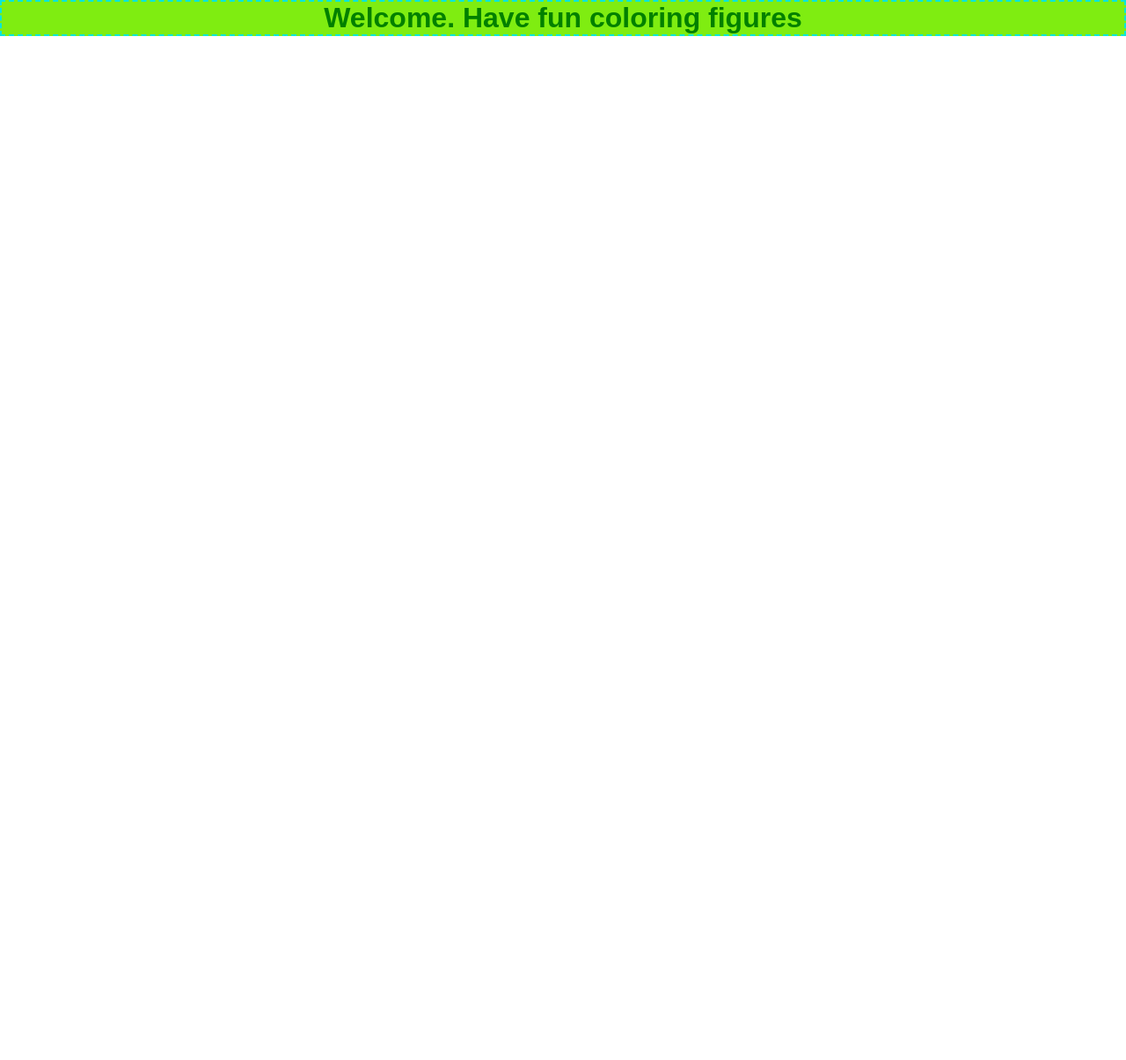
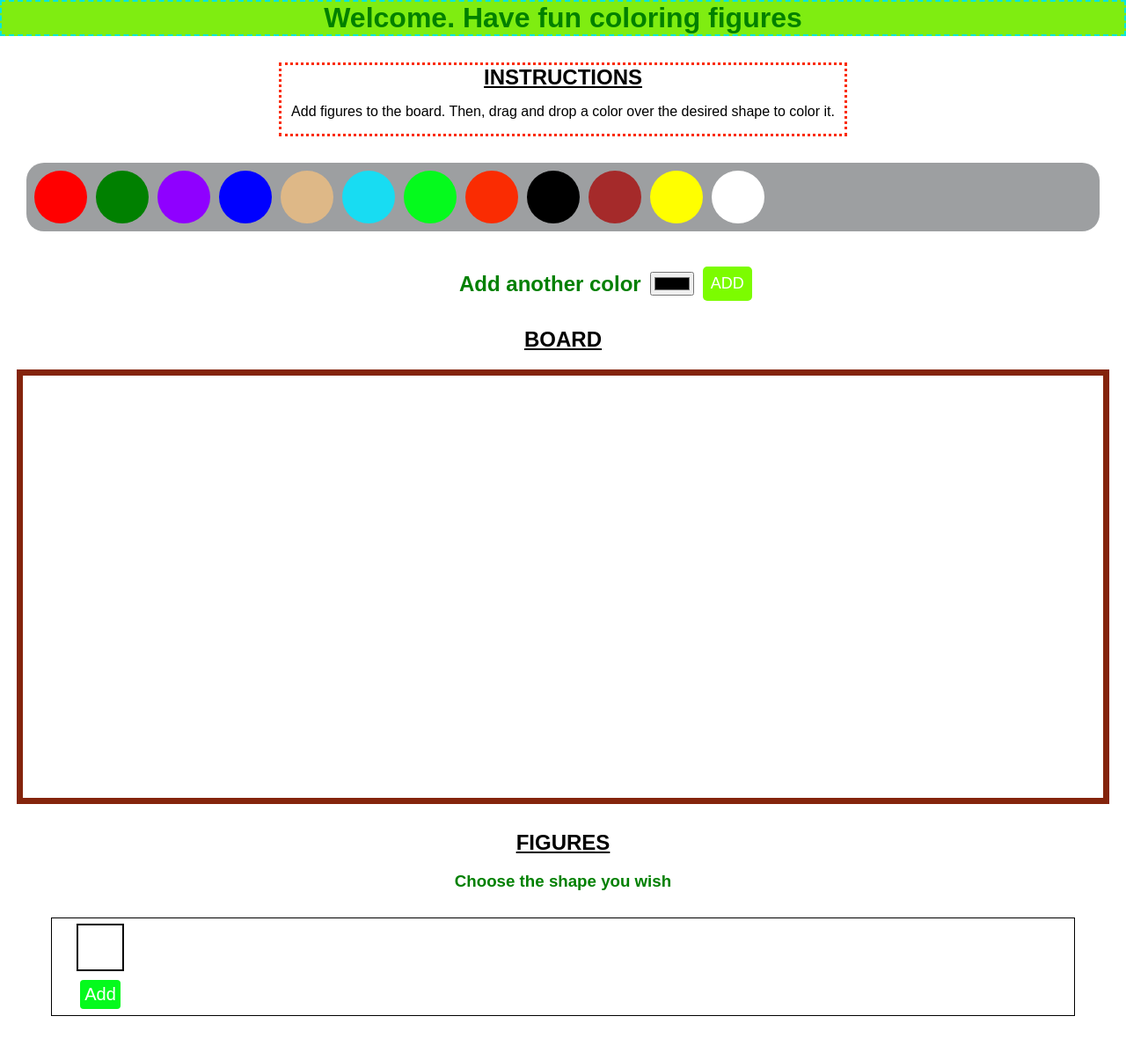
Before and after one commit to jhonfredy7777/js-project1, a Django app: page / in a window 1280 px wide. Shown: the whole page at 88% size. Before the commit the page ends 41 px from the top, so only its background shows below. Run offline with Django 5.2, Linux system fonts and the light colour scheme.

Commit message:
html layout and css styles ready. Js implementation for adding color dinamically is in progress.

```diff
--- a/jscolorgame/static/css/styles.css
+++ b/jscolorgame/static/css/styles.css
@@ -1,4 +1,4 @@
-body{
+body,h2{
     margin: 0;
     padding: 0;
     font-family: sans-serif;
@@ -10,4 +10,130 @@ body{
     color: green;
     text-align: center;
     border: 2px dashed #09e6da;
+    margin-bottom: 30px;
 }
+
+/* ----------- colors section---------------------------------------------- */
+.instructions{
+    width: 50%;
+    margin:auto;
+    padding: 0;
+    border: 3px dotted #fa2c02; ;
+}
+.instructions h2,p{
+    text-align: center;
+}
+.instructions h2{
+    text-decoration: underline;
+    text-transform: uppercase;
+}
+
+.colors-container{
+    background-color: #9d9fa1;
+    min-height: 70px;
+    height: fit-content;
+    margin: 30px;
+    padding: 4px;
+    display: flex;
+    align-items: center;
+    border-radius: 20px;
+    flex-wrap: wrap;
+}
+.colors{
+    height: 60px;
+    width: 60px;
+    border-radius: 50%;
+    margin: 5px;
+
+}
+.usercolor-container{
+    margin-left:40%;
+    padding:10px;
+    text-align: center;
+    display: inline-flex;
+    gap: 10px;
+    border-radius: 10%;
+    align-items: center;
+    color: green;
+
+}
+#submit{
+    background-color: lawngreen;
+    border-radius: 5px;
+    padding: 9px;
+    font-size: 18px;
+    text-transform: uppercase;
+    color: white;
+    border: none;
+
+}
+
+
+/* ---------- colors section ends ------------------------------------------------ */
+
+/* ---------- board section ------------------------------------------------------ */
+.board-leyend{
+    text-align: center;
+    margin: 20px;
+}
+.board-leyend h2{
+    text-decoration: underline;
+    text-transform: uppercase;
+}
+.board{
+    width: 96%;
+    min-height: 60vh;
+    height: fit-content;
+    border: 7px solid #84240c;
+    margin: auto;
+}
+/* ----------- board section ends------------------------------------------------- */
+
+/* ---------- figures section ------------------------------------------------------ */
+
+.figure-leyend{
+    text-align: center;
+    color: green;
+    margin: 30px;
+}
+.figure-leyend h2{
+    color: black;
+    text-decoration: underline;
+    text-transform: uppercase;
+}
+.figures-container{
+    width: 90%;
+    height: fit-content;
+    border: 1.5px solid black;
+    margin: auto;
+    margin-top: 20px;
+    margin-bottom: 50px;
+    padding: 5px;
+    display: flex;
+    flex-wrap: wrap;
+}
+.figure-wrapper{
+    width: 100px;
+    height: 100px;
+    display: flex;
+    flex-direction: column;
+    justify-content: center;
+    align-items: center;
+    gap: 10px;
+}
+.figure{
+    width: 50%;
+    height: 50%;
+    border: 2px solid black;
+
+}
+.btn{
+    font-size: 20px;
+    color:white;
+    background-color: #05fa1d;
+    text-transform: capitalize;
+    border: none;
+    border-radius: 4px;
+    padding: 5px;
+}
+/* ----------- figures section ends------------------------------------------------- */
--- a/jscolorgame/static/js/script.js
+++ b/jscolorgame/static/js/script.js
@@ -0,0 +1,59 @@
+console.log("Script loaded trying!");
+
+// let's add colors to the palette
+
+let colors = [
+    {color:'red',name:'red'},
+    {color:'green',name:'green'},
+    {color:'#8F00FF',name:'violet'},
+    {color:'blue',name:'blue'},
+    {color:'burlywood',name:'burlywood'},
+    {color:'#18dcf2',name:'lightblue'},
+    {color:'#05fa1d',name:'lightgreen'},
+    {color:'#fa2c02',name:'orange'},
+    {color:'black',name:'black'},
+    {color:'brown',name:'brown'},
+    {color:'yellow',name:'yellow'},
+    {color:'#ffff',name:'white'},
+]
+
+const addColor = (color)=>{
+    if (!color) {
+        console.warn('No color provided.');
+        console.alert('No color provided')
+        return;
+    }
+    // get the colors container
+    const colorsContainer= document.querySelector('.colors-container')
+
+    // create the color element and shape it with the .colors class
+    const colorElement= document.createElement('div');
+    colorElement.classList.add('colors')
+
+    // add color
+    colorElement.style.backgroundColor= color
+
+    // add the color element to the color container
+    colorsContainer.appendChild(colorElement)
+
+
+
+}
+
+colors.forEach(color =>{
+    addColor(color.color)
+})
+
+// custom add colors
+document.addEventListener('DOMContentLoaded', () => {
+    const colorInput = document.getElementById('user-color');
+    const submitButton = document.getElementById('submit');
+
+    submitButton.addEventListener('click', (e) => {
+        e.preventDefault();
+        const selectedColor = colorInput.value;
+        console.log("Selected custom color:", selectedColor);
+        // add user color
+        addColor(selectedColor);
+    });
+});
--- a/jscolorgame/templates/index.html
+++ b/jscolorgame/templates/index.html
@@ -8,12 +8,46 @@
     <link rel="stylesheet" href="{% static 'css/styles.css' %}">
 </head>
 <body>
+    <!-- Welcome message -->
     <h1 class="welcome">Welcome. Have fun coloring figures</h1>
     <main>
-        <div class="grid-container">
+        <!-- instructions -->
+        <div class="instructions">
+            <h2>instructions</h2>
+            <p class="">Add figures to the board. Then, drag and drop a color over the desired shape to color it.
+            </p>
+        </div>
+
+        <!-- colors to drag and drop -->
+        <div class="colors-container"></div>
+        <!-- color input to user -->
+        <div class="usercolor-container">
+            <h2>Add another color</h2>
+            <input id="user-color"  type="color">
+            <input id="submit" type="submit" value="add">
+        </div>
+
+
+        <!-- board to paint -->
+        <div class="board-leyend">
+            <h2>board</h2>
+        </div>
+        <div class="board">
 
         </div>
+        <!-- figures to drag and drop -->
+        <div class="figure-leyend">
+            <h2>Figures</h2>
+            <h3>Choose the shape you wish</h3>
+        </div>
+
+        <div class="figures-container">
+            <div class="figure-wrapper">
+                <div class="figure"></div>
+                <button class="btn">add</button>
+            </div>
+        </div>
     </main>
+<script src="{% static 'js/script.js' %}" ></script>
 </body>
-<script src="{% static 'js/script.js' %}" ></script>
 </html>
```
